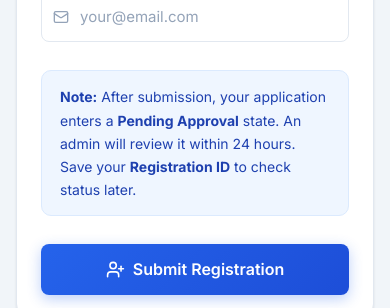
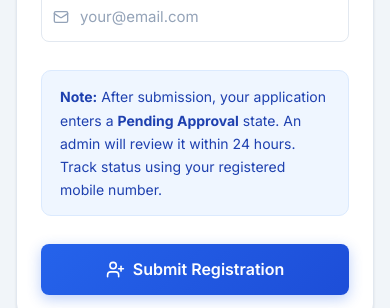
Before and after one commit to abhi16496/kayaka-sampada-fpo, a Next.js app in the folder frontend/: page /register in a window 390 px wide. Shown: the part 1457-1765 px from the top of the page. Built offline with nearby package versions, Linux system fonts and the light colour scheme.

Commit message:
Update registration status instruction to reference mobile number

```diff
--- a/frontend/app/(user)/register/page.tsx
+++ b/frontend/app/(user)/register/page.tsx
@@ -325,7 +325,7 @@ export default function RegisterPage() {
 
               {/* Notice */}
               <div style={{ marginTop: '1.75rem', background: 'var(--blue-50)', border: '1px solid var(--blue-100)', borderRadius: 10, padding: '.875rem 1.125rem', fontSize: '.875rem', color: 'var(--blue-800)', lineHeight: 1.65 }}>
-                <strong>Note:</strong> After submission, your application enters a <strong>Pending Approval</strong> state. An admin will review it within 24 hours. Save your <strong>Registration ID</strong> to check status later.
+                <strong>Note:</strong> After submission, your application enters a <strong>Pending Approval</strong> state. An admin will review it within 24 hours. Track status using your registered mobile number.
               </div>
 
               <button
@@ -384,7 +384,7 @@ export default function RegisterPage() {
               </div>
 
               <p style={{ color: 'var(--text-muted)', fontSize: '.84rem', marginBottom: '1.5rem' }}>
-                📌 Please note your Registration ID: <strong style={{ color: 'var(--blue-700)' }}>{success.registration_id}</strong>
+                📌 Please note your Registration ID: <strong style={{ color: 'var(--blue-700)' }}>{success.registration_id}</strong>. Track status using your registered mobile number.
               </p>
 
               <div style={{ display: 'flex', gap: '.75rem', justifyContent: 'center', flexWrap: 'wrap' }}>
```
